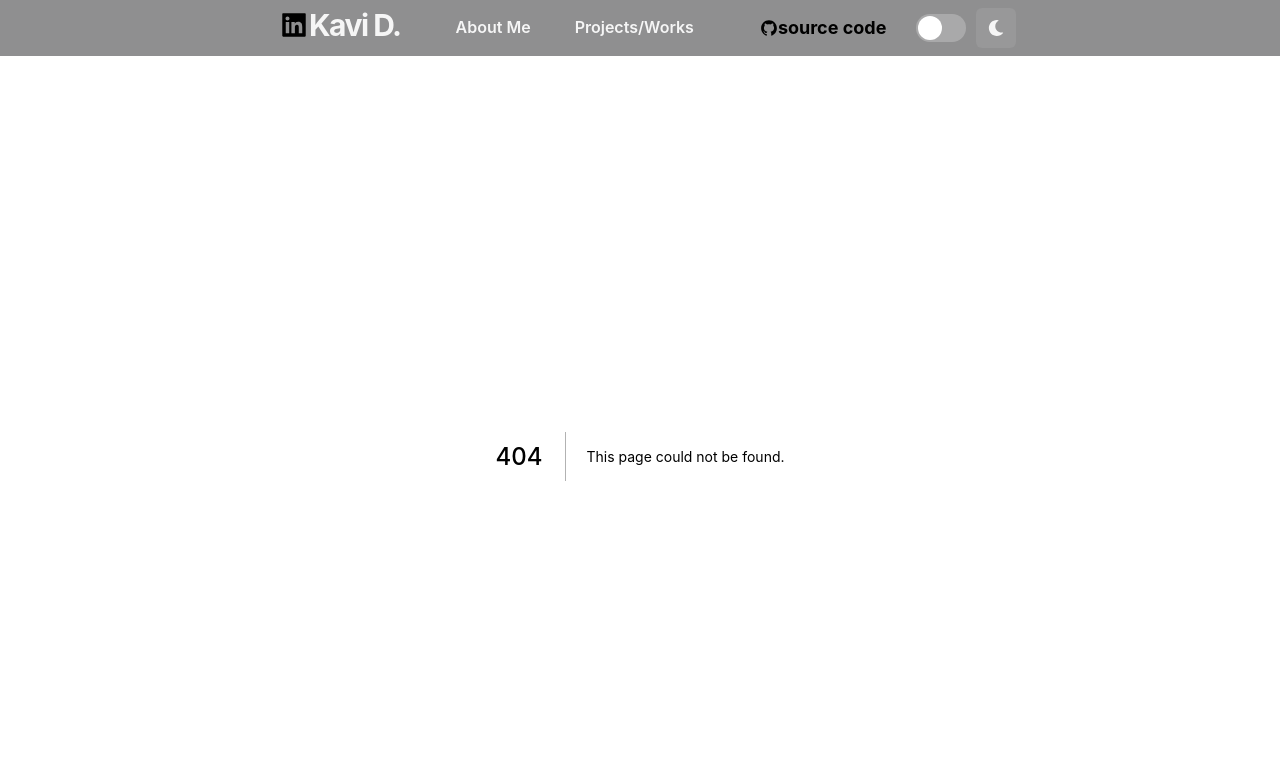
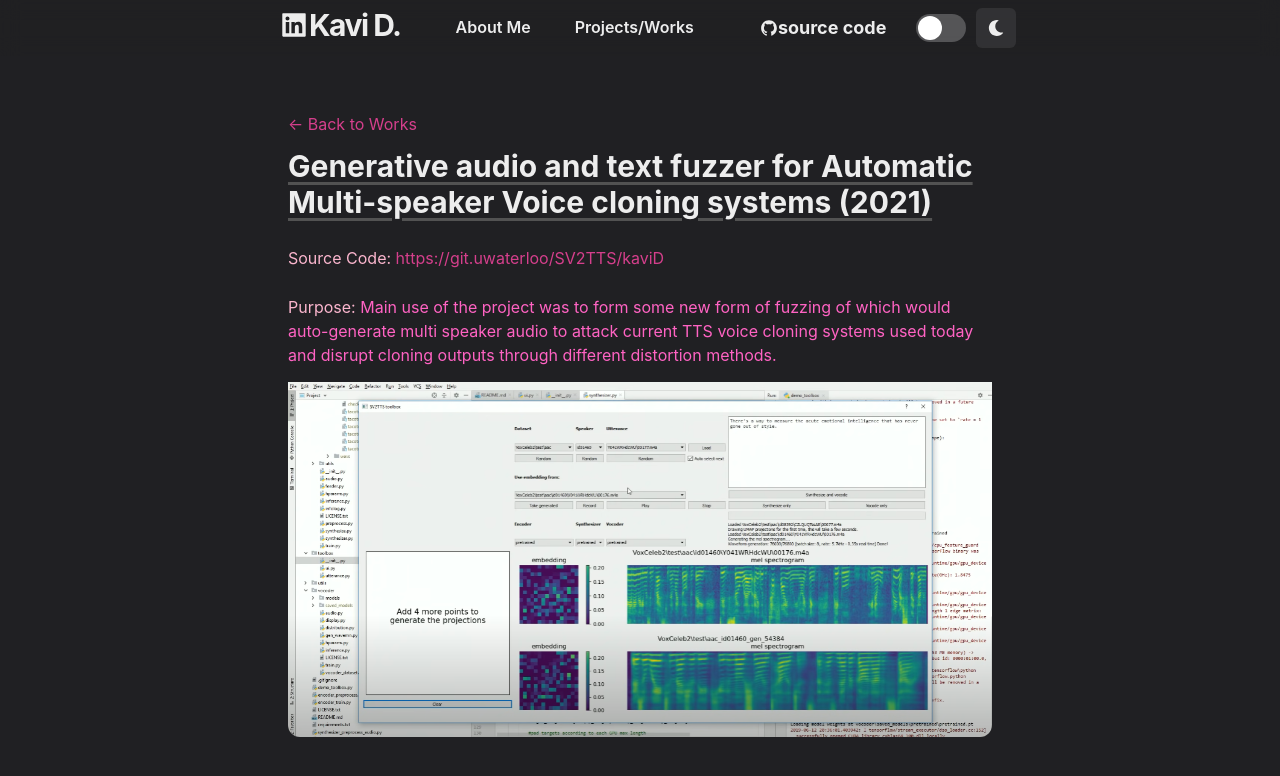
Before and after one commit to Kavi-D/Portfolio, a Next.js app in the folder app-local/: page /works/SV2TTS in a window 1280 px wide. Before the commit this address had no page. Shown: the top 776 px of the page. Built offline with nearby package versions, Linux system fonts and the light colour scheme.

Commit message:
finished flood insurance page and finishing up SV2TTS and robot pages

```diff
--- /dev/null
+++ b/app-local/pages/works/SV2TTS.js
@@ -0,0 +1,57 @@
+import {
+    Container,
+    Badge,
+    Link,
+    List,
+    ListItem,
+    AspectRatio,
+    Button,
+    Text,
+    Image
+  } from '@chakra-ui/react'
+import { ExternalLinkIcon } from '@chakra-ui/icons'
+import NextLink from 'next/link';
+import Title from "../../components/title"
+import Paragraph from "../../components/Paragraph";
+//import thumbtest from '/works/programImage.jpg'
+//import Image from 'next/image';
+  const SV2TTS = () =>{
+
+    return(
+
+    <Container  maxW="contianer.md" pt={14} >
+        <Text>
+            <Link color='pink.500' href='/works'>
+            {'<-'}{' '}Back to Works
+            </Link>
+        </Text>
+
+        <Title>Generative audio and text fuzzer for Automatic Multi-speaker Voice cloning systems (2021) </Title>
+
+        <Text color= 'pink.200' paddingBottom='10px' paddingTop='10px'> Source Code:
+            <Link color='pink.500' href='https://git.uwaterloo.ca/jpmascar/ece653-sv2tts' isExternal>
+                {"   "} https://git.uwaterloo/SV2TTS/kaviD
+            </Link>
+
+        </Text>
+
+        <Paragraph>
+        <Text color= 'pink.200'> Purpose:
+            <Link>
+             {" "}Main use of the project was to form some new form of fuzzing of which would auto-generate multi speaker audio
+            to attack current TTS voice cloning systems used today and disrupt cloning outputs through different distortion methods.
+            </Link>
+        </Text>
+
+        </Paragraph>
+
+
+        <Image paddingTop="15px" borderRadius="xl" w="full" src = "/images/works/SV2TTS/TTS2.png" alt = 'fema tech stack'/>
+
+
+
+    </Container>
+    )
+}
+
+export default SV2TTS
```
Also changed, not shown: app-local/components/workCard.js (+7 -4 lines), app-local/pages/works.js (+11 -5 lines), app-local/pages/works/RMDRobot.js (added, +28 -0 lines), app-local/public/images/works/FEMA/FEMA_thumb.png (added), app-local/public/images/works/SV2TTS/TTS2.png (added).
